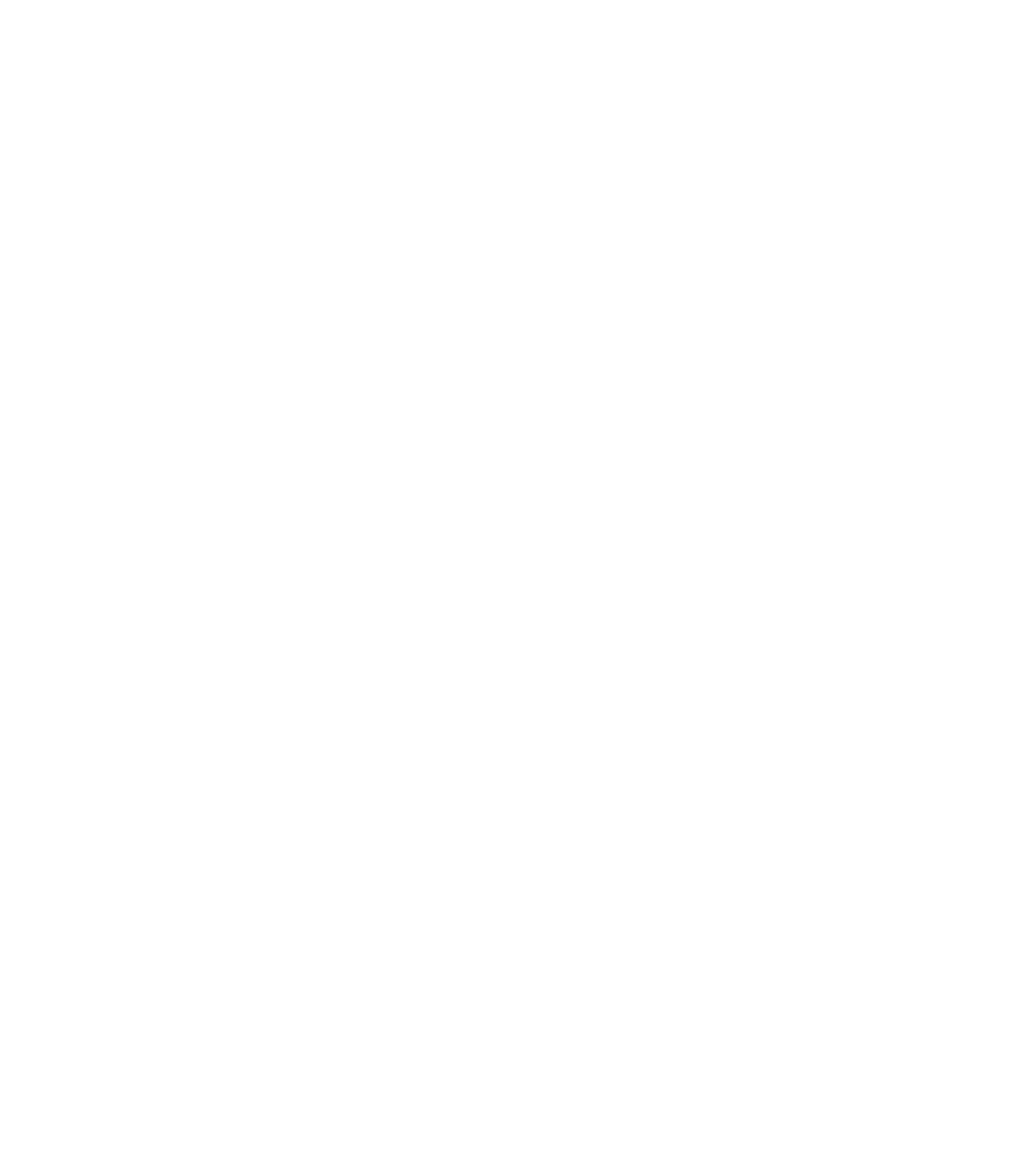
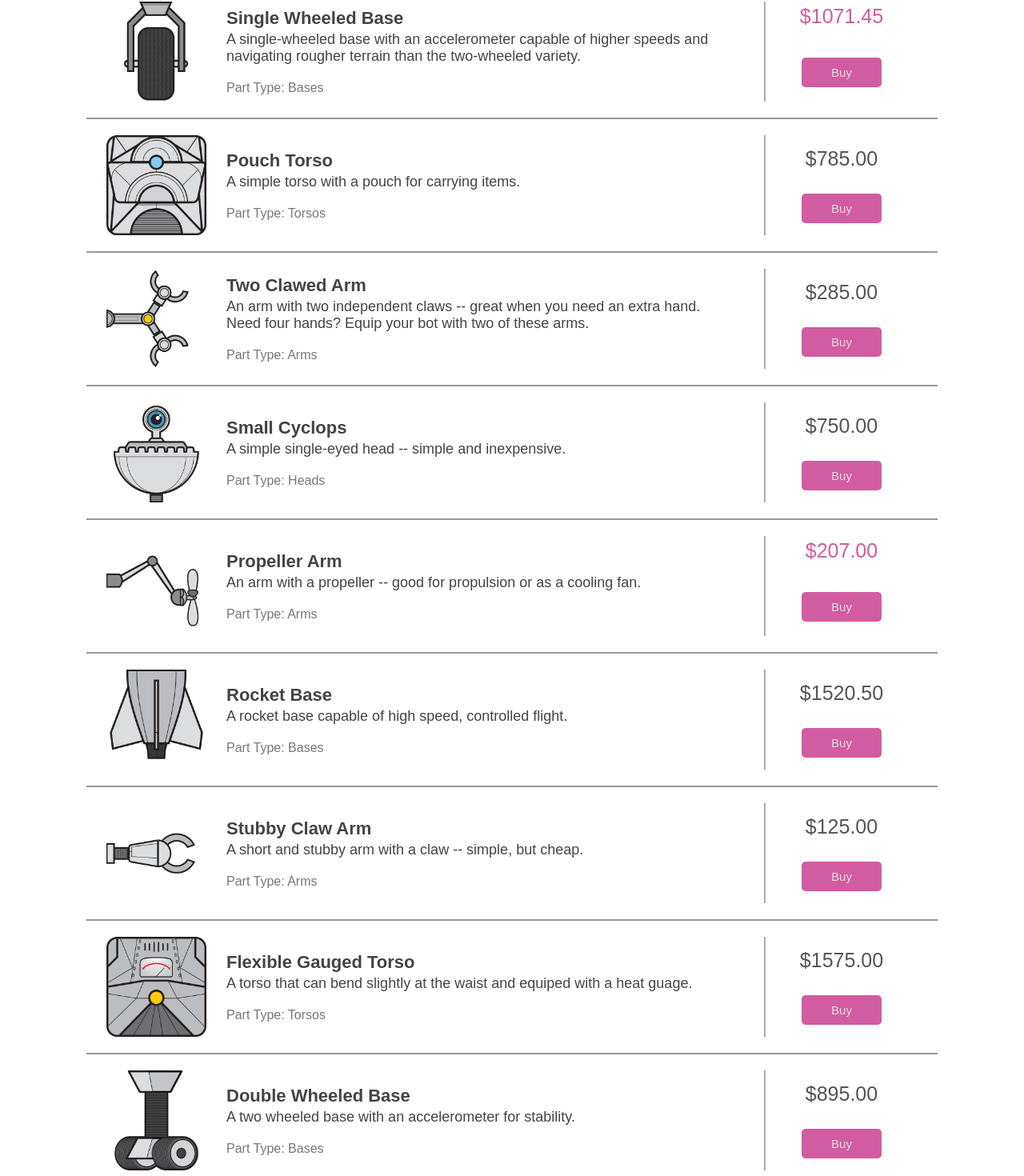
Before and after one commit to jmcooper/angular-fundamentals-scripting-part1, an Angular app: page / in a window 1280 px wide. Shown: the part 1029-2499 px from the top of the page at 80% size. Before the commit the page ends 800 px from the top, so only its background shows below. Built offline with nearby package versions, Linux system fonts and the light colour scheme.

Commit message:
ngFor, ngIf, made discount property required.

```diff
--- a/src/app/catalog/catalog.component.css
+++ b/src/app/catalog/catalog.component.css
@@ -73,3 +73,17 @@
   padding: 10px;
   width: 100px;
 }
+
+.strikethrough {
+  text-decoration: line-through;
+  font-size: 18px;
+}
+
+.discount {
+  margin-top: -15px;
+  color: #d25ca1;
+}
+
+.deal {
+  font-size: 14px;
+}
--- a/src/app/catalog/catalog.component.html
+++ b/src/app/catalog/catalog.component.html
@@ -1,14 +1,14 @@
 <div class="container">
   <div class="filters">
-    <a class="button">Heads</a>
-    <a class="button">Arms</a>
-    <a class="button">Torsos</a>
-    <a class="button">Bases</a>
-    <a class="button">All</a>
+    <a class="button" (click)="filter='Heads'">Heads</a>
+    <a class="button" (click)="filter='Arms'">Arms</a>
+    <a class="button" (click)="filter='Torsos'">Torsos</a>
+    <a class="button" (click)="filter='Bases'">Bases</a>
+    <a class="button" (click)="filter=''">All</a>
   </div>
 
   <ul class="products">
-    <li class="product-item">
+    <li *ngFor="let product of getFilteredProducts()" class="product-item">
       <div class="product">
         <div class="product-details">
           <img [src]="getImageUrl(product)" [alt]="product.name" />
@@ -19,7 +19,10 @@
           </div>
         </div>
         <div class="price">
-          <div>{{ product.price}}</div>
+          <div *ngIf="product.discount === 0">${{ product.price.toFixed(2) }}</div>
+          <div *ngIf="product.discount > 0" class="discount">
+            ${{ (product.price * (1 - product.discount)).toFixed(2) }}
+          </div>
           <button class="cta">Buy</button>
         </div>
       </div>
--- a/src/app/catalog/catalog.component.ts
+++ b/src/app/catalog/catalog.component.ts
@@ -7,10 +7,41 @@ import { IProduct } from './product.model';
   styleUrls: ['./catalog.component.css']
 })
 export class CatalogComponent implements OnInit {
-  product: IProduct;
+  products: IProduct[];
+  filter: string = '';
 
   constructor() {
-    this.product = {
+    this.products = [
+      {
+        id: 1,
+        description:
+          "A robot head with an unusually large eye and teloscpic neck -- excellent for exploring high spaces.",
+        name: "Large Cyclops",
+        imageName: "head-big-eye.png",
+        category: "Heads",
+        price: 1220.5,
+        discount: 0.2,
+      },
+      {
+        id: 17,
+        description: "A spring base - great for reaching high places.",
+        name: "Spring Base",
+        imageName: "base-spring.png",
+        category: "Bases",
+        price: 1190.5,
+        discount: 0,
+      },
+      {
+        id: 6,
+        description:
+          "An articulated arm with a claw -- great for reaching around corners or working in tight spaces.",
+        name: "Articulated Arm",
+        imageName: "arm-articulated-claw.png",
+        category: "Arms",
+        price: 275,
+        discount: 0,
+      },
+      {
         id: 2,
         description:
           "A friendly robot head with two eyes and a smile -- great for domestic use.",
@@ -19,10 +50,151 @@ export class CatalogComponent implements OnInit {
         category: "Heads",
         price: 945.0,
         discount: 0.2,
-    };
+      },
+      {
+        id: 3,
+        description:
+          "A large three-eyed head with a shredder for a mouth -- great for crushing light medals or shredding documents.",
+        name: "Shredder",
+        imageName: "head-shredder.png",
+        category: "Heads",
+        price: 1275.5,
+        discount: 0,
+      },
+      {
+        id: 16,
+        description:
+          "A single-wheeled base with an accelerometer capable of higher speeds and navigating rougher terrain than the two-wheeled variety.",
+        name: "Single Wheeled Base",
+        imageName: "base-single-wheel.png",
+        category: "Bases",
+        price: 1190.5,
+        discount: 0.1,
+      },
+      {
+        id: 13,
+        description: "A simple torso with a pouch for carrying items.",
+        name: "Pouch Torso",
+        imageName: "torso-pouch.png",
+        category: "Torsos",
+        price: 785,
+        discount: 0,
+      },
+      {
+        id: 7,
+        description:
+          "An arm with two independent claws -- great when you need an extra hand. Need four hands? Equip your bot with two of these arms.",
+        name: "Two Clawed Arm",
+        imageName: "arm-dual-claw.png",
+        category: "Arms",
+        price: 285,
+        discount: 0,
+      },
+
+      {
+        id: 4,
+        description: "A simple single-eyed head -- simple and inexpensive.",
+        name: "Small Cyclops",
+        imageName: "head-single-eye.png",
+        category: "Heads",
+        price: 750.0,
+        discount: 0,
+      },
+      {
+        id: 9,
+        description:
+          "An arm with a propeller -- good for propulsion or as a cooling fan.",
+        name: "Propeller Arm",
+        imageName: "arm-propeller.png",
+        category: "Arms",
+        price: 230,
+        discount: 0.1,
+      },
+      {
+        id: 15,
+        description: "A rocket base capable of high speed, controlled flight.",
+        name: "Rocket Base",
+        imageName: "base-rocket.png",
+        category: "Bases",
+        price: 1520.5,
+        discount: 0,
+      },
+      {
+        id: 10,
+        description: "A short and stubby arm with a claw -- simple, but cheap.",
+        name: "Stubby Claw Arm",
+        imageName: "arm-stubby-claw.png",
+        category: "Arms",
+        price: 125,
+        discount: 0,
+      },
+      {
+        id: 11,
+        description:
+          "A torso that can bend slightly at the waist and equiped with a heat guage.",
+        name: "Flexible Gauged Torso",
+        imageName: "torso-flexible-gauged.png",
+        category: "Torsos",
+        price: 1575,
+        discount: 0,
+      },
+      {
+        id: 14,
+        description: "A two wheeled base with an accelerometer for stability.",
+        name: "Double Wheeled Base",
+        imageName: "base-double-wheel.png",
+        category: "Bases",
+        price: 895,
+        discount: 0,
+      },
+      {
+        id: 5,
+        description:
+          "A robot head with three oscillating eyes -- excellent for surveillance.",
+        name: "Surveillance",
+        imageName: "head-surveillance.png",
+        category: "Heads",
+        price: 1255.5,
+        discount: 0,
+      },
+      {
+        id: 8,
+        description: "A telescoping arm with a grabber.",
+        name: "Grabber Arm",
+        imageName: "arm-grabber.png",
+        category: "Arms",
+        price: 205.5,
+        discount: 0,
+      },
+      {
+        id: 12,
+        description: "A less flexible torso with a battery gauge.",
+        name: "Gauged Torso",
+        imageName: "torso-gauged.png",
+        category: "Torsos",
+        price: 1385,
+        discount: 0,
+      },
+      {
+        id: 18,
+        description:
+          "An inexpensive three-wheeled base. only capable of slow speeds and can only function on smooth surfaces.",
+        name: "Triple Wheeled Base",
+        imageName: "base-triple-wheel.png",
+        category: "Bases",
+        price: 700.5,
+        discount: 0,
+      },
+    ];
   }
 
   ngOnInit(): void {
+  }
+
+  getFilteredProducts() {
+    return this.filter === ''
+        ? this.products
+        : this.products.filter((product) => product.category === this.filter);
   }
 
   getImageUrl(product: IProduct) {
--- a/src/app/catalog/product.model.ts
+++ b/src/app/catalog/product.model.ts
@@ -5,5 +5,5 @@ export interface IProduct {
   imageName: string;
   category: string;
   price: number;
-  discount?: number | null | undefined;
+  discount: number;
 }
--- a/src/app/site-header/site-header.component.html
+++ b/src/app/site-header/site-header.component.html
@@ -1,7 +1,7 @@
 <div class="container">
   <div class="left">
     <img class="logo" src="/assets/images/logo.png" alt="Logo" />
-    <a>Home</a>
+    <a href="">Home</a>
     <a href="">Catalog</a>
     <div class="cart">
       <a href="">Cart</a>
```
Lines whose indentation alone changed are shown as unchanged.
